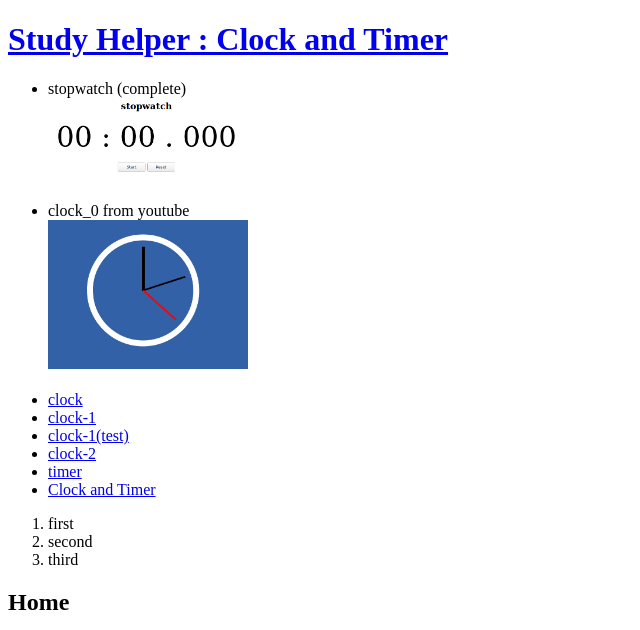
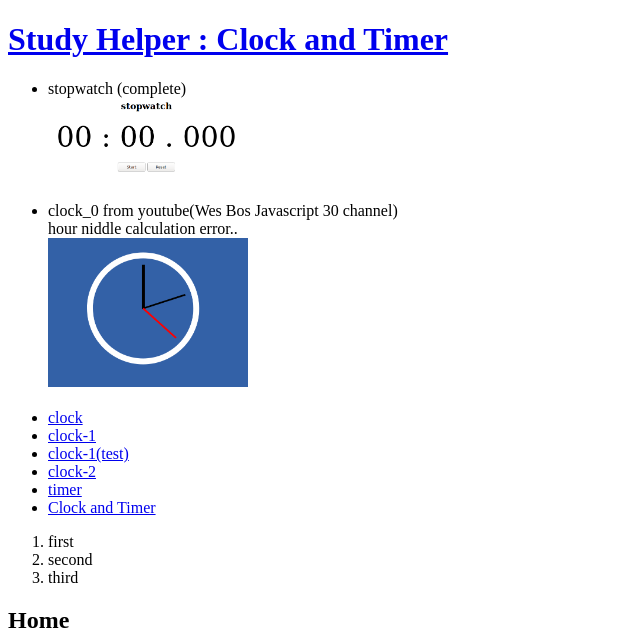
Before and after one commit to nomadlife/web1, a plain HTML site: page index.html in a window 1280 px wide. Shown: the top 630 px of the page, without its empty margins (0-640 px from the left). Drawn offline with Linux system fonts and the light colour scheme.

Commit message:
comment_change

```diff
--- a/index.html
+++ b/index.html
@@ -12,10 +12,11 @@
 <h1> <a href="index.html">Study Helper : Clock and Timer</a></h1>
 
 <ul>
-<li> stopwatch (complete)<br>
-  <a href="stopwatch/stopwatch.html"> <img src="images/stopwatch.png" style="max-width: 200px; height: auto"></a></li><br>
-<li> clock_0 from youtube <br>
-  <a href="clock0/clock0.html"> <img src="images/clock0(2).png" style="max-width: 200px; height: auto"></a></li><br>
+<li> stopwatch (complete)
+  <br> <a href="stopwatch/stopwatch.html"> <img src="images/stopwatch.png" style="max-width: 200px; height: auto"></a></li><br>
+<li> clock_0 from youtube(Wes Bos Javascript 30 channel)
+  <br> hour niddle calculation error..
+  <br> <a href="clock0/clock0.html"> <img src="images/clock0(2).png" style="max-width: 200px; height: auto"></a></li><br>
 <li> <a href="clock.html">clock</a></li>
 <li> <a href="clock-1.html">clock-1</a></li>
 <li> <a href="clock-1_test.html">clock-1(test)</a></li>
```
